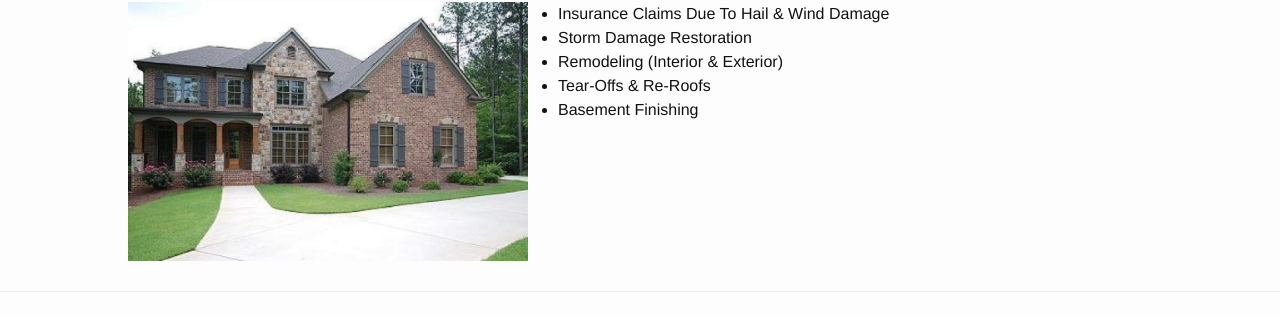
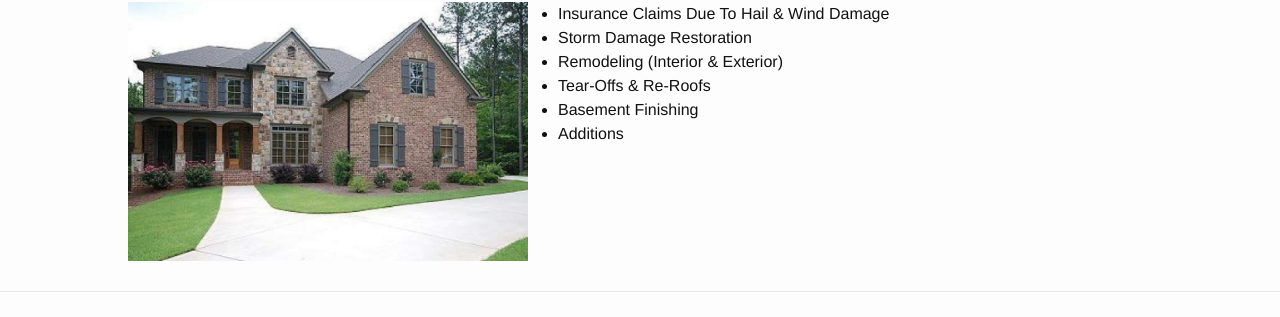
Before and after one commit to covenantrc/covenantrc.github.io, a Jekyll site: the page built from index.md, in a window 1280 px wide. Shown: the part 671-988 px from the top of the page. Built offline with Jekyll 4.4.1, drawn with Linux system fonts in a browser that asks for light colours.

Commit message:
Update index.md

```diff
--- a/index.md
+++ b/index.md
@@ -28,3 +28,4 @@ A **Covenant** is a "solemn promise". Our **covenant** with you, the customer, i
 - Remodeling (Interior & Exterior)
 - Tear-Offs & Re-Roofs
 - Basement Finishing
+- Additions
```
